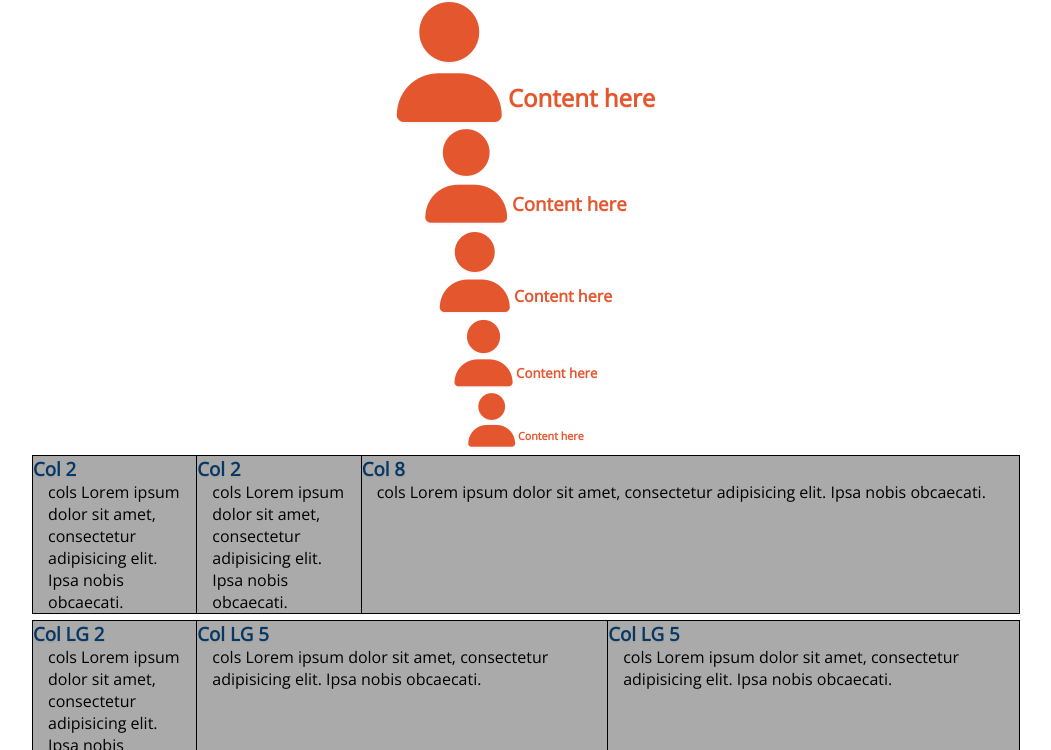
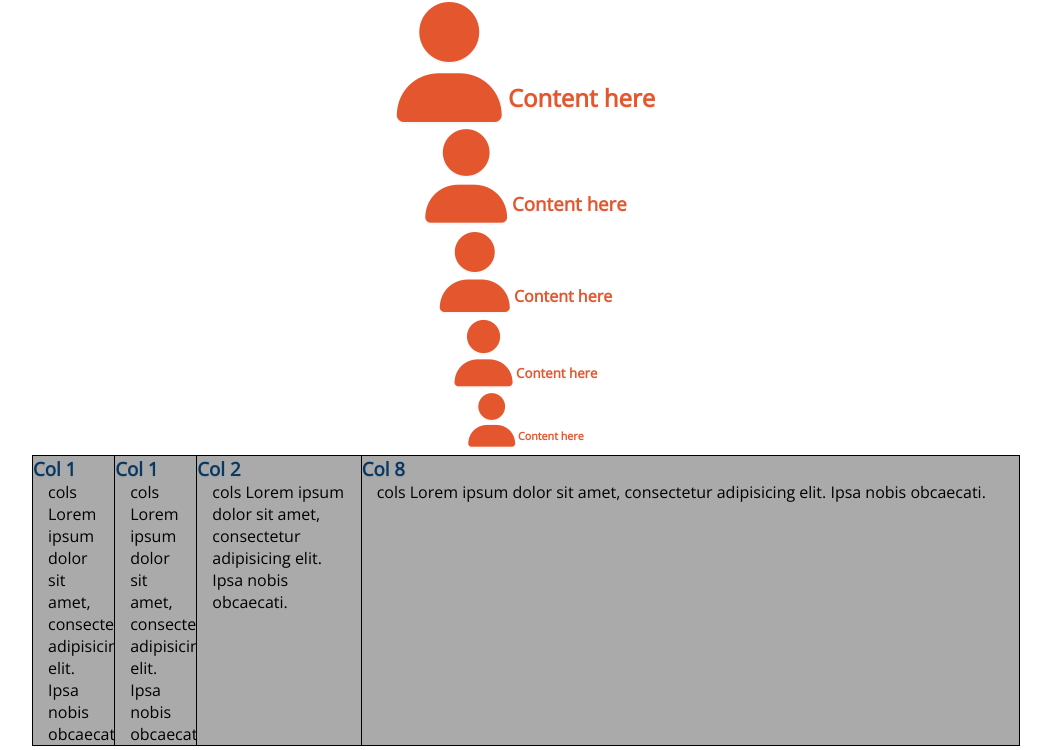
Before and after one commit to rapsamaniego27/html-webpack, a website: page index.html in a window 1280 px wide. Shown: the part 194-944 px from the top of the page, without its empty margins (114-1165 px from the left). Drawn offline with nearby package versions, Linux system fonts and the light colour scheme; files that its build step writes are made by us from their sources.

Commit message:
added col-1's to markup

```diff
--- a/index.html
+++ b/index.html
@@ -27,8 +27,13 @@
       </center>
 
       <div class="grid-container mt-1 container__flex">
-        <div class="col-2 grid-content">
-          <h3>Col 2 </h3>
+        <div class="col-1 grid-content">
+          <h3>Col 1 </h3>
+          <div class="gut-15">cols Lorem ipsum dolor sit amet, consectetur adipisicing elit. Ipsa nobis obcaecati.
+          </div>
+        </div>
+        <div class="col-1 grid-content">
+          <h3>Col 1 </h3>
           <div class="gut-15">cols Lorem ipsum dolor sit amet, consectetur adipisicing elit. Ipsa nobis obcaecati.
           </div>
         </div>
```
